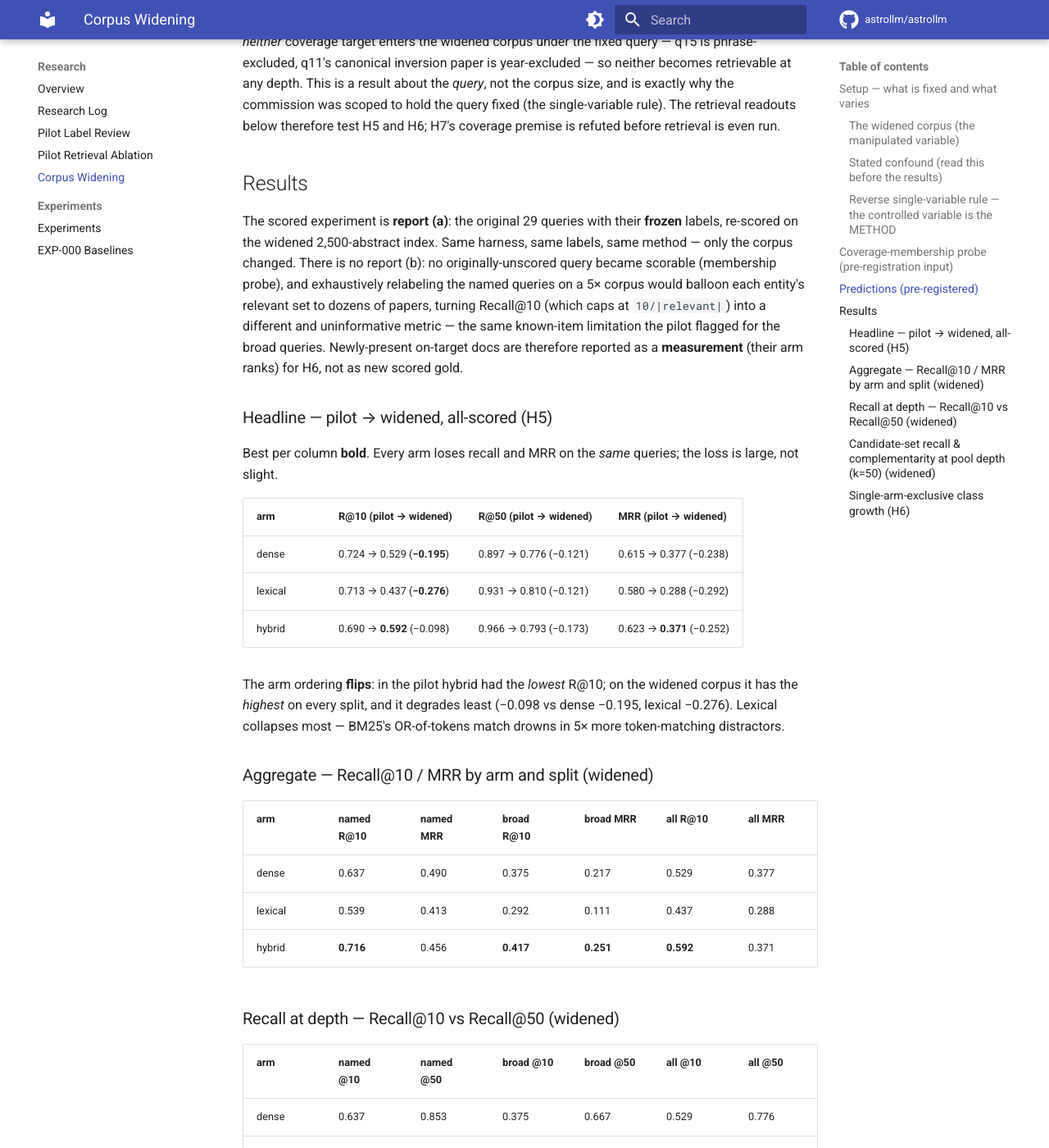
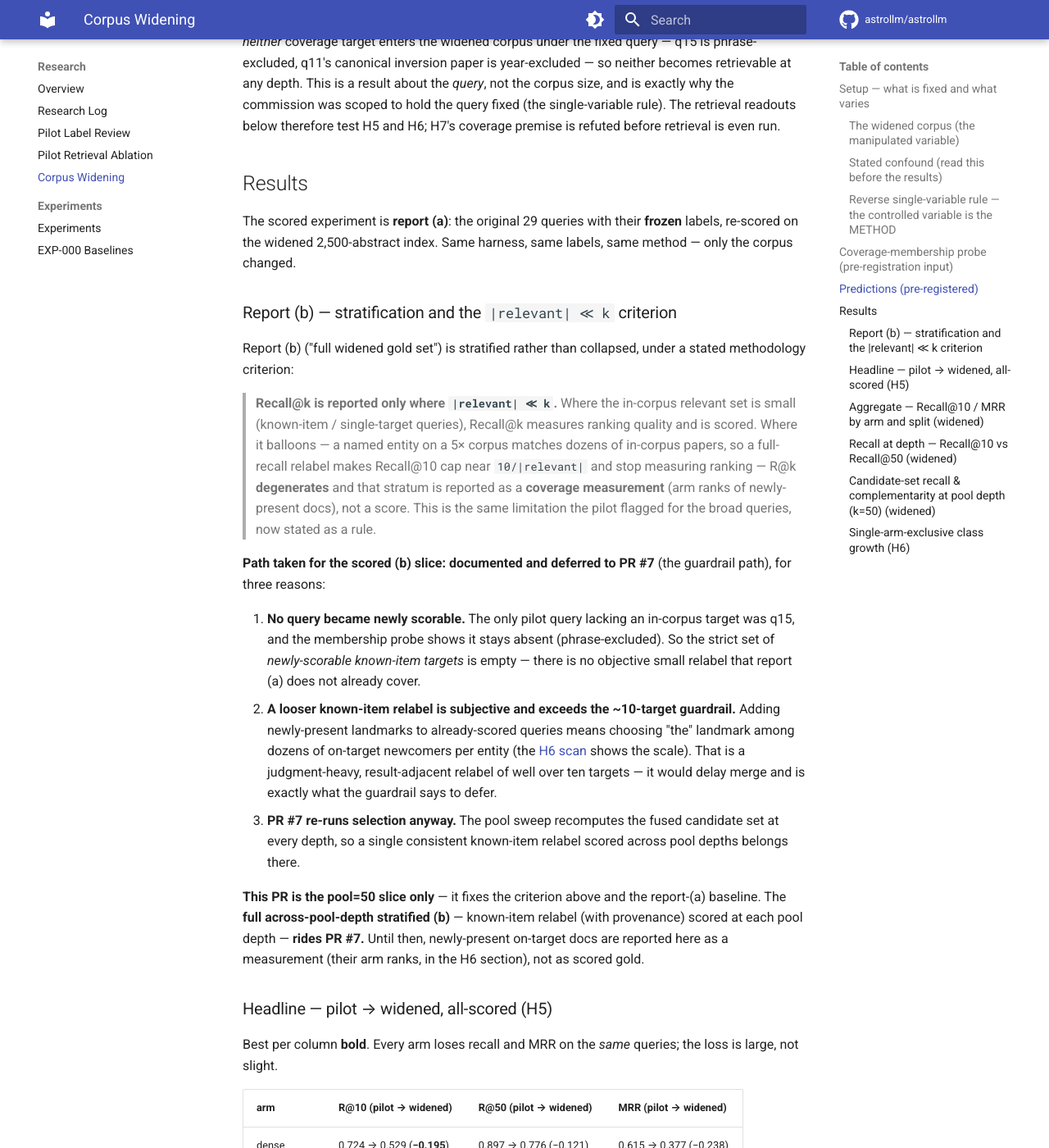
Before and after one commit to astrollm/astrollm, an MkDocs documentation site: the page built from docs/research/corpus-widening.md, in a window 1280 px wide and 1400 px high, scrolled down 4335 px. Shown: the whole window at 82% size. Built offline with MkDocs 1.6.1 and Material for MkDocs 9.7.7, drawn with Linux system fonts in a browser that asks for light colours; comment, search, counter and statistics services are not loaded; some of the changed text lies outside the part shown.

Commit message:
exp(rag): pre-merge verification fixes (gates 1.1–1.3, stratified report b)
Pre-merge review of PR #6. Doc-only changes; no labels changed (original 29
untouched), no re-index, no re-run.

- Gate 1.1 (ordering-flip robustness): the dense-hybrid R@10 CI excluding 0 is
  CONCENTRATED in 4 queries (q14/q18/q27 -0.50, q08 -0.333; other 25 tied) and
  FRAGILE — leave-one-out fails (dropping any one includes 0). Softened the
  "statistically supported" headline and added the caveat. lexical-hybrid R@10
  (-0.155) is robust (7 queries, survives all 29 LOO drops) and kept as the
  solid claim.
- Gate 1.2 (2 "neither" docs): now reports the q21 H2O pair's movement — stayed
  neither and got WORSE (2024ApJ...963L...5X dense #192->#622 / lex #61->#230;
  2018AJ....155...29W dense #82->#256 / lex #74->#263).
- Gate 1.3 (q11 year-exclusion): added a numFound/year probe mirroring q15 to
  the appendix — canonical inversion papers numFound 3 (any year) -> 0 under
  year:[2018 TO *]. Recorded fact, not prose.
- Gate 2 (stratified report b): replaced the "no report b" paragraph with the
  |relevant| << k criterion + stratification. Scored (b) table deferred to PR #7
  per the guardrail (no query newly scorable; looser known-item relabel is
  subjective and >10 targets; PR #7 re-runs selection across depths). Noted this
  is the pool=50 slice only; full across-depth stratified (b) rides PR #7.

mkdocs build --strict clean; ingest_ads.py lint clean.

Co-Authored-By: Claude Opus 4.8 <noreply@anthropic.com>

```diff
--- a/docs/research/corpus-widening.md
+++ b/docs/research/corpus-widening.md
@@ -134,12 +134,39 @@ H6; H7's coverage premise is refuted before retrieval is even run.
 
 The scored experiment is **report (a)**: the original 29 queries with their **frozen** labels,
 re-scored on the widened 2,500-abstract index. Same harness, same labels, same method — only the
-corpus changed. There is no report (b): no originally-unscored query became scorable (membership
-probe), and exhaustively relabeling the named queries on a 5× corpus would balloon each entity's
-relevant set to dozens of papers, turning Recall@10 (which caps at `10/|relevant|`) into a different
-and uninformative metric — the same known-item limitation the pilot flagged for the broad queries.
-Newly-present on-target docs are therefore reported as a **measurement** (their arm ranks) for H6,
-not as new scored gold.
+corpus changed.
+
+### Report (b) — stratification and the `|relevant| ≪ k` criterion
+
+Report (b) ("full widened gold set") is stratified rather than collapsed, under a stated methodology
+criterion:
+
+> **Recall@k is reported only where `|relevant| ≪ k`.** Where the in-corpus relevant set is small
+> (known-item / single-target queries), Recall@k measures ranking quality and is scored. Where it
+> balloons — a named entity on a 5× corpus matches dozens of in-corpus papers, so a full-recall
+> relabel makes Recall@10 cap near `10/|relevant|` and stop measuring ranking — R@k **degenerates**
+> and that stratum is reported as a **coverage measurement** (arm ranks of newly-present docs), not a
+> score. This is the same limitation the pilot flagged for the broad queries, now stated as a rule.
+
+**Path taken for the scored (b) slice: documented and deferred to PR #7** (the guardrail path), for
+three reasons:
+
+1. **No query became newly scorable.** The only pilot query lacking an in-corpus target was q15, and
+   the membership probe shows it stays absent (phrase-excluded). So the strict set of *newly-scorable
+   known-item targets* is empty — there is no objective small relabel that report (a) does not
+   already cover.
+2. **A looser known-item relabel is subjective and exceeds the ~10-target guardrail.** Adding
+   newly-present landmarks to already-scored queries means choosing "the" landmark among dozens of
+   on-target newcomers per entity (the [H6 scan](#single-arm-exclusive-class-growth-h6) shows the
+   scale). That is a judgment-heavy, result-adjacent relabel of well over ten targets — it would
+   delay merge and is exactly what the guardrail says to defer.
+3. **PR #7 re-runs selection anyway.** The pool sweep recomputes the fused candidate set at every
+   depth, so a single consistent known-item relabel scored across pool depths belongs there.
+
+**This PR is the pool=50 slice only** — it fixes the criterion above and the report-(a) baseline. The
+**full across-pool-depth stratified (b)** — known-item relabel (with provenance) scored at each pool
+depth — **rides PR #7.** Until then, newly-present on-target docs are reported here as a measurement
+(their arm ranks, in the H6 section), not as scored gold.
 
 ### Headline — pilot → widened, all-scored (H5)
 
@@ -254,10 +281,20 @@ d#2/l#307) are **lexical**-blind — the mirror of the ERO.
 | dense−lexical | broad | R@10 | +0.083 [+0.000, +0.208] | yes |
 | dense−lexical | broad | MRR | +0.106 [−0.075, +0.324] | yes |
 
-The decisive change from the pilot: **hybrid > both single arms at R@10 is now statistically
-supported.** dense−hybrid (all R@10) = −0.063 [−0.126, −0.011] and lexical−hybrid = −0.155
-[−0.276, −0.052] both exclude 0. In the pilot every pairwise R@10 CI included 0 (within noise);
-widening adds enough distractor pressure that hybrid's robustness becomes a measurable advantage.
+The change from the pilot: **hybrid > the single arms at R@10 now has CI support** — dense−hybrid
+(all R@10) = −0.063 [−0.126, −0.011] and lexical−hybrid = −0.155 [−0.276, −0.052] both exclude 0,
+where in the pilot every pairwise R@10 CI included 0 (within noise). But the two differ sharply in
+robustness, so they should not be read as equally solid:
+
+- **hybrid > lexical is robust.** The −0.155 gap is carried by 7 queries (q16, q27 at −1.00; q08
+  −0.67; q09, q10, q25 −0.50; q01 −0.33) and survives **all 29** leave-one-out drops (every n=28
+  subset still excludes 0).
+- **hybrid > dense is suggestive, not robust — concentrated and fragile.** The −0.063 gap is carried
+  by just **4 queries** (q14, q18, q27 at −0.50; q08 at −0.333); the other 25 are tied. Leave-one-out
+  fails: dropping *any single one* of those 4 makes the CI include 0 (e.g. drop q27 → −0.048
+  [−0.107, +0.000]). At n=29 the dense−hybrid R@10 advantage is best read as **suggestive**, not a
+  result the data robustly support. (The robust statements remain: hybrid > lexical at R@10, and the
+  growing union/candidate-set premium below, which does not rest on a handful of queries.)
 
 ### Per-query (all scored, raw) (widened)
 
@@ -376,16 +413,21 @@ uncomfortable finding of this PR, and the reason the appendix exists. Closing th
 
 ### "neither" — moved slightly, as flagged
 
-The present-but-unretrieved class went 2 → 3 (q21's H₂O pair persists; q26's
-`2023ApJ...951...96G` fell from dense-only to neither, dense #55 / lex #279). Widening does not fix
-"neither" — it adds to it by displacement, exactly the non-effect pre-registered.
+The present-but-unretrieved class went 2 → 3. The pilot's two pre-registered "neither" docs (q21's
+H₂O pair) **stayed neither and moved deeper** — neither entered the top-50 of either arm, and both
+fell further out: `2024ApJ...963L...5X` dense #192→#622 / lex #61→#230, and `2018AJ....155...29W`
+dense #82→#256 / lex #74→#263. A third joined them: q26's `2023ApJ...951...96G` fell from dense-only
+to neither (dense #55 / lex #279). Widening does not fix "neither" — it adds to it by displacement,
+exactly the non-effect pre-registered (the original pair did not improve; it got worse).
 
 ### Implication for the architecture decision and for PR #6
 
 The pilot's recommendation **holds and hardens**: keep hybrid as the stage-1 candidate generator.
-On the widened corpus the case is stronger than on the pilot — hybrid is now the best R@10 arm with
-*statistical* support (paired CIs exclude 0), it degrades least under distractor pressure, and its
-union candidate set is the only readout that resists corpus growth (0.966 → 0.948 while single arms
+On the widened corpus the case is stronger than on the pilot — hybrid is the best R@10 arm on every
+split (robustly over lexical; suggestively, not robustly, over dense — the dense−hybrid R@10 CI is
+carried by 4 queries and fails leave-one-out, see the bootstrap caveat), it degrades least under
+distractor pressure, and its union candidate set is the only readout that resists corpus growth
+(0.966 → 0.948 while single arms
 fall ~0.12–0.17). The transferable findings are the **fusion-dilution mechanism** (now visible as the
 lost depth-inversion: fused top-50 leaks recall the union keeps, because pool=50 is too shallow a
 fraction) and the **growing, bidirectional complementarity**.
@@ -444,7 +486,14 @@ probes against the live search API on 2026-05-31.
 | `abs:"exoplanet atmosphere"` (all years) | 6,492 | the **entire** phrase universe the pilot query can ever return |
 | `abs:"exoplanet atmosphere"` AND `year:[2018 TO *]` | 4,845 | the slice widening samples from; we took the top **2,500** = **52%** of it |
 | `abs:"exoplanet atmosphere"` AND `abs:"LHS 475"` | **0** | the q15 discovery papers are phrase-external — unreachable at **any** cut |
+| `identifier:(Evans17 OR Sedaghati17 OR Evans16)` ¹ | 3 | the canonical q11 WASP-121b inversion papers exist in ADS … |
+| … same AND `year:[2018 TO *]` | **0** | … but **all** fall below the pilot's year cutoff — year-excluded at any citation cut |
 | `abs:"exoplanet atmosphere"` AND `full:"WASP-121"` AND `abs:"stratosphere"` | 1 | the lone in-phrase WASP-121b stratosphere paper is itself year-excluded (2016) |
+
+¹ `identifier:("2017Natur.548...58E" OR "2017ApJ...850L..32S" OR "2016ApJ...822L...4E")` — Evans et al.
+2017 (stratosphere), Sedaghati et al. 2017 (dayside thermal inversion), Evans et al. 2016 (TiO/VO).
+This is the q11 mirror of q15's `numFound = 0` probe: the targets are recorded by identifier, then
+shown to vanish under the year filter — the exclusion is a measured fact, not an assertion.
 
 **Three things this shows:**
 
```
